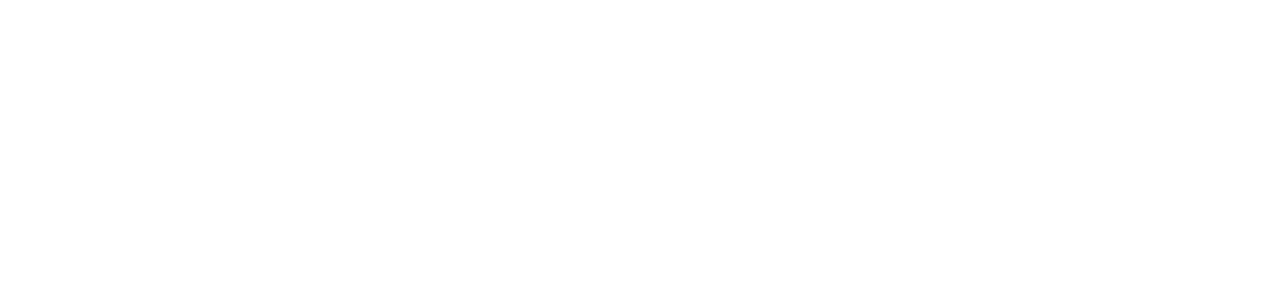
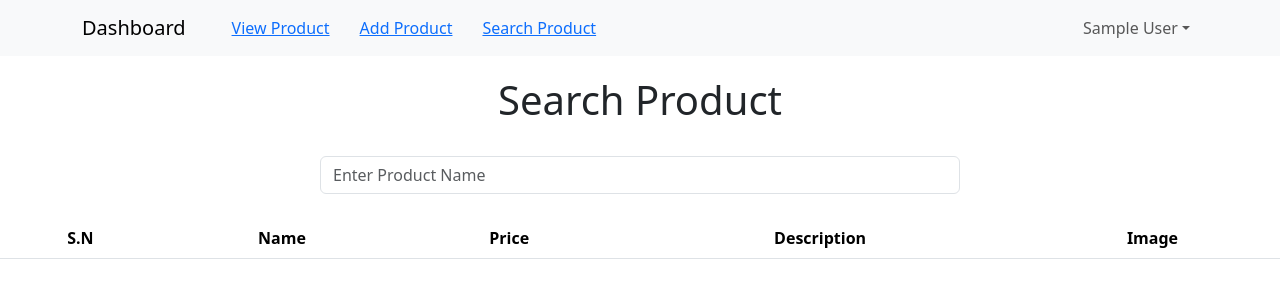
Before and after one commit to Rajiv-Bhandari/Dashboard-React, a React (Create React App) app: page /search in a window 1280 px wide. Before the commit this address had no page. Shown: the top 300 px of the page. Built offline with nearby package versions, Linux system fonts and the light colour scheme; sample sign-in values are in the browser's storage.

Commit message:
search functionality completed

```diff
--- a/src/App.js
+++ b/src/App.js
@@ -9,6 +9,7 @@ import AddProduct from "./AddProduct";
 import UpdateProduct from "./UpdateProduct";
 import Protected from "./Protected";
 import ProductList from "./ProductList";
+import SearchProduct from "./SearchProduct";
 
 function App() {
   return (
@@ -41,6 +42,14 @@ function App() {
               </Protected>
             }
           />
+          <Route
+            path="/search"
+            element={
+              <Protected>
+                <SearchProduct />
+              </Protected>
+            }
+          />
         </Routes>
       </BrowserRouter>
     </div>
--- a/src/Header.js
+++ b/src/Header.js
@@ -25,6 +25,7 @@ export default function Header() {
               <>
                 <Link to="/">View Product</Link>
                 <Link to="/add">Add Product</Link>
+                <Link to="/search">Search Product</Link>
                 {/* <Link to="/update">Update Product</Link> */}
               </>
             ) : (
--- a/src/ProductList.js
+++ b/src/ProductList.js
@@ -51,7 +51,7 @@ export default function ProductList() {
       <Table striped>
         <thead>
           <tr>
-            <th>ID</th>
+            <th>S.N</th>
             <th>Name</th>
             <th>Price</th>
             <th>Description</th>
@@ -60,9 +60,9 @@ export default function ProductList() {
           </tr>
         </thead>
         <tbody>
-          {data.map((item) => (
+          {data.map((item, index) => (
             <tr key={item.id}>
-              <td>{item.id}</td>
+              <td>{index + 1}</td>
               <td>{item.name}</td>
               <td>{item.price}</td>
               <td>{item.description}</td>
--- /dev/null
+++ b/src/SearchProduct.js
@@ -0,0 +1,72 @@
+import React, { useState } from "react";
+import Header from "./Header";
+import Table from "react-bootstrap/Table";
+
+export default function SearchProduct() {
+  const [data, setData] = useState([]);
+  async function search(key) {
+    try {
+      // Check if the search key is empty
+      let result;
+
+      if (key.trim() === "") {
+        // If empty, set data to an empty array
+        setData([]);
+        return;
+      } else {
+        // If not empty, fetch products based on the search key
+        result = await fetch("http://127.0.0.1:8000/api/search/" + key);
+      }
+
+      result = await result.json();
+      setData(result);
+    } catch (error) {
+      console.error("Error fetching data:", error);
+    }
+  }
+
+  return (
+    <div>
+      <Header />
+      <div className="col-sm-6 offset-sm-3">
+        <h1 style={{ marginTop: 20 }}>Search Product</h1>
+        <br />
+        <input
+          type="text"
+          onChange={(e) => search(e.target.value)}
+          className="form-control"
+          placeholder="Enter Product Name"
+        />{" "}
+        <br />
+      </div>
+      <Table striped>
+        <thead>
+          <tr>
+            <th>S.N</th>
+            <th>Name</th>
+            <th>Price</th>
+            <th>Description</th>
+            <th>Image</th>
+          </tr>
+        </thead>
+        <tbody>
+          {data.map((item, index) => (
+            <tr key={item.id}>
+              <td>{index + 1}</td>
+              <td>{item.name}</td>
+              <td>{item.price}</td>
+              <td>{item.description}</td>
+              <td>
+                <img
+                  style={{ width: 100, height: 100 }}
+                  src={`http://127.0.0.1:8000/${item.file_path}`}
+                  alt="image"
+                />
+              </td>
+            </tr>
+          ))}
+        </tbody>
+      </Table>
+    </div>
+  );
+}
--- a/src/UpdateProduct.js
+++ b/src/UpdateProduct.js
@@ -55,13 +55,12 @@ function UpdateProduct() {
         // Refetch data after successful update
         fetchData();
         toast.success("Product has been updated!");
-        // Redirect to the product details page or show a success message
-        // navigate(`/product/${id}`);
       } else {
         console.error("Error updating product.");
       }
     } catch (error) {
       console.error("Error updating product:", error);
+      toast.error("Error updating product. Please try again.");
     }
   };
 
```
